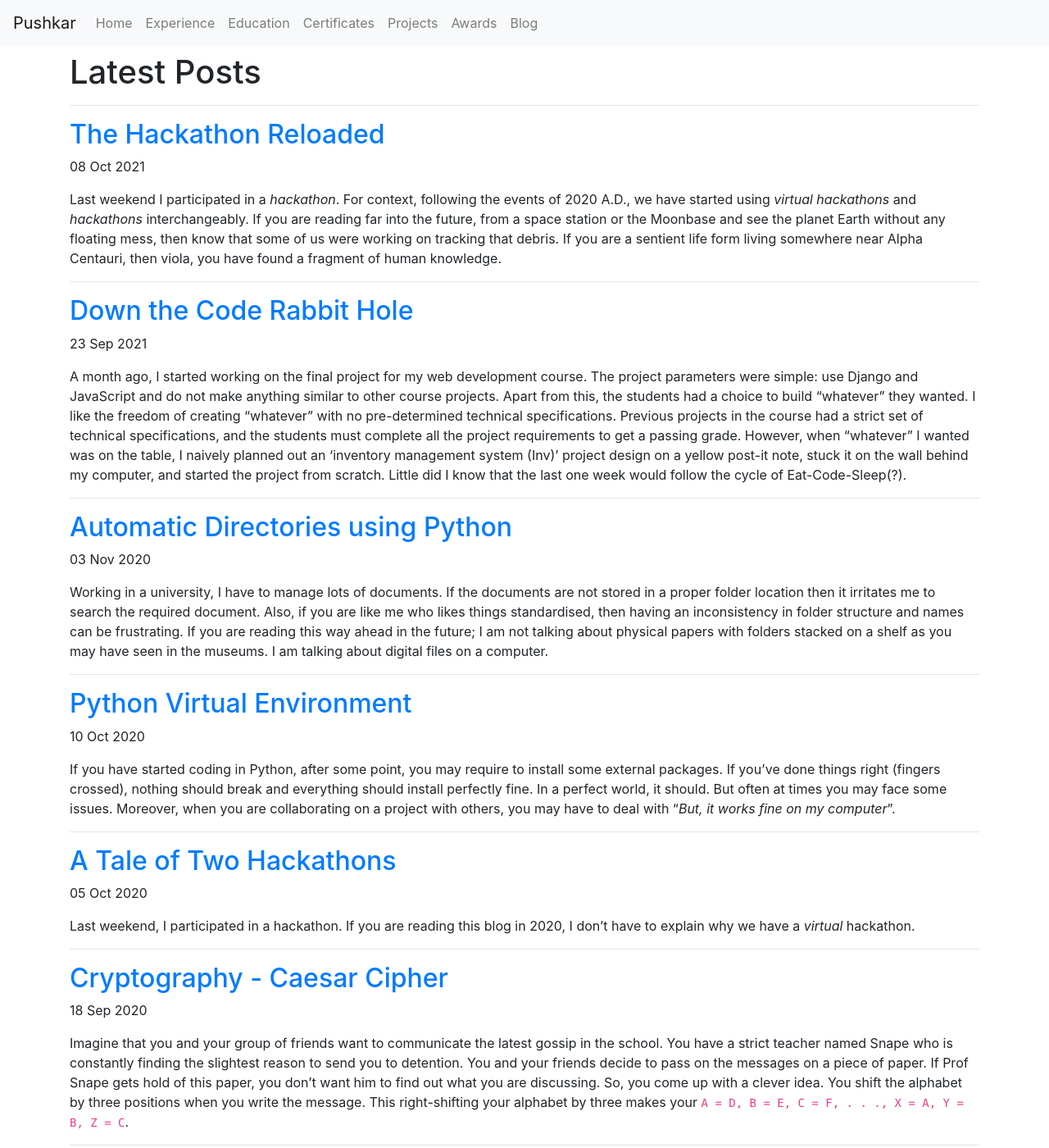
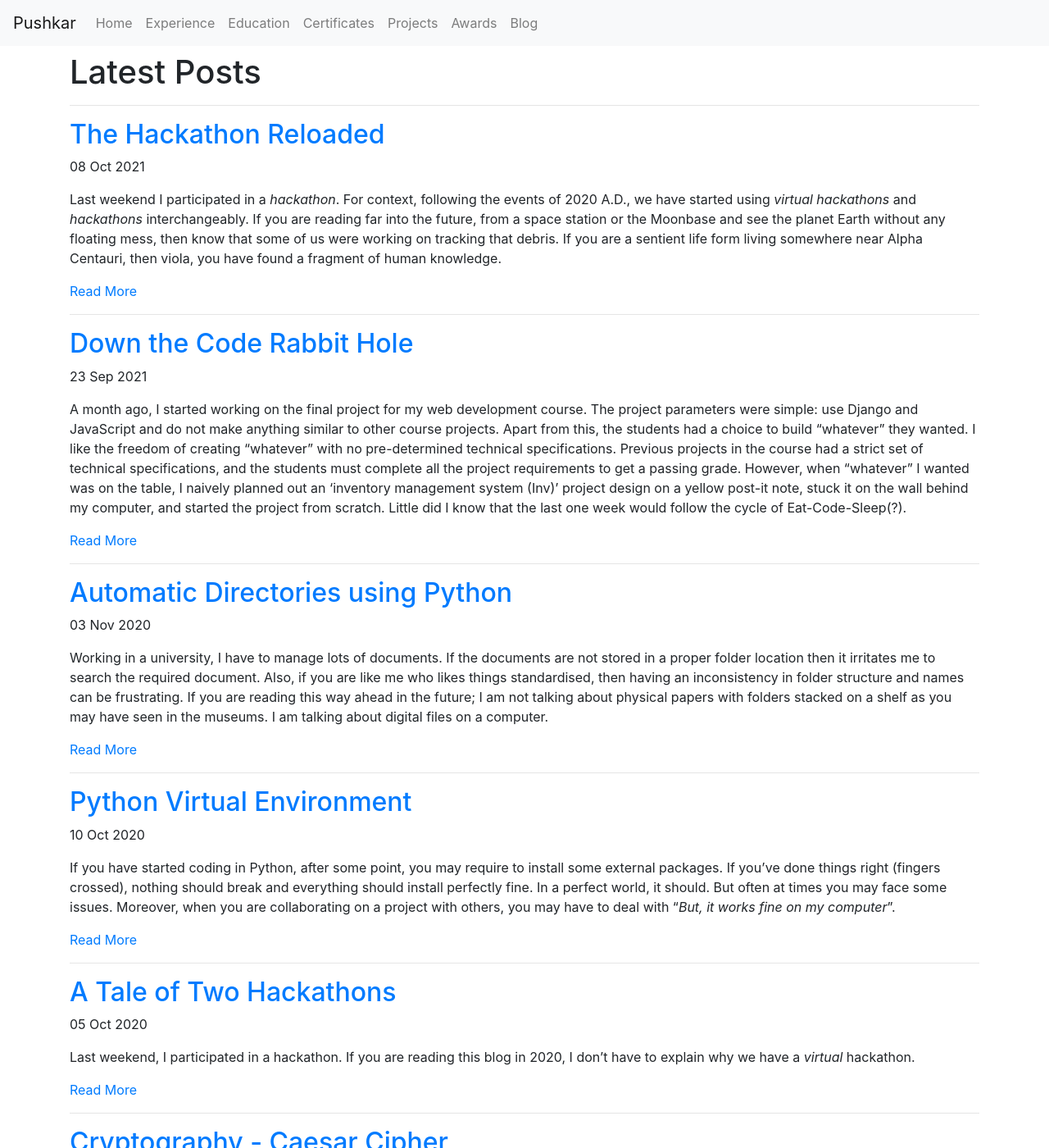
Before and after one commit to pushkarkadam/portfolio, a Jekyll site: the page built from blog.html, in a window 1280 px wide and 1400 px high. Shown: the whole window at 82% size. Built offline with Jekyll 4.4.1, drawn with Linux system fonts in a browser that asks for light colours; nearby versions of some CDN libraries.

Commit message:
Read more link added to education and experience.

```diff
--- a/blog.html
+++ b/blog.html
@@ -17,6 +17,7 @@
                     <h2><a href="{{ site.baseurl }}{{ post.url }}">{{ post.title }}</a></h2>
                     <p>{{ post.date | date_to_string }}</p>
                     <p>{{ post.excerpt | markdownify }}</p>
+                    <p><a href="{{ site.baseurl }}{{ post.url }}">Read More</a></p>
                 </div>
                 <hr>
             </li>
--- a/education.html
+++ b/education.html
@@ -24,6 +24,7 @@
                         <h6>{{ degree.stream }}</h6>
                         <p>{{ degree.start_date | date: "%Y" }} - {{ degree.end_date | date: "%Y"}}</p>
                         <p>{{ degree.excerpt | markdownify }}</p>
+                        <p><a href="{{ site.baseurl }}{{ degree.url }}">Read More</a></p>
                     </div>
                 </div>
                 <hr>
--- a/experience.html
+++ b/experience.html
@@ -23,6 +23,7 @@
                         <h4>{{ job.name }}</h4>
                         <p>{{ job.start_date | date: "%B %Y" }} - {% if job.end_date %}{{ job.end_date | date: "%B %Y"}}{% else %}Present{% endif %}</p>
                         <p>{{ job.excerpt | markdownify }}</p>
+                        <p><a href="{{ site.baseurl }}{{ job.url }}">Read More</a></p>
                     </div>
                 </div>
                 <hr>
```
Also changed, not shown: my_collections/_degrees/meng.md (+1 -1 lines).
